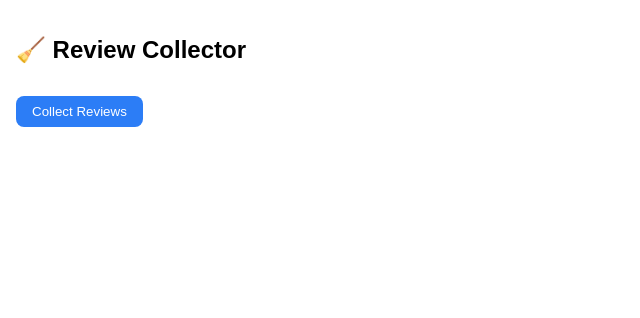
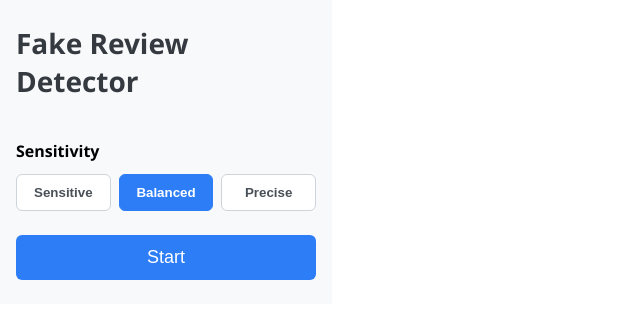
Before and after one commit to yungan9/VERITAS, a React (Vite) app: page / in a window 1280 px wide. Shown: the top 318 px of the page, without its empty margins (0-640 px from the left). Built offline with nearby package versions, Linux system fonts and the light colour scheme.

Commit message:
feat: add sensitivity UI

```diff
--- a/src/App.tsx
+++ b/src/App.tsx
@@ -1,4 +1,14 @@
+import { useState } from 'react';
+
+declare global {
+    interface Window {
+        sensitivity?: string;
+    }
+}
+
 function App() {
+    const [sensitivity, setSensitivity] = useState('medium');
+
     const handleClick = () => {
         chrome.tabs.query({ active: true, currentWindow: true }, (tabs) => {
             const tab = tabs[0];
@@ -6,28 +16,83 @@ function App() {
 
             chrome.scripting.executeScript({
                 target: { tabId: tab.id },
+                func: (sensitivity) => {
+                    window.sensitivity = sensitivity;
+                },
+                args: [sensitivity],
+            });
+
+            chrome.scripting.executeScript({
+                target: { tabId: tab.id },
                 files: ['content.js'],
             });
         });
-        console.log("실행");
     };
 
     return (
-        <div style={{ padding: '16px', fontFamily: 'sans-serif' }}>
-            <h2>🧹 Review Collector</h2>
+        <div
+            style={{
+                padding: '24px 16px',
+                fontFamily: 'Segoe UI, sans-serif',
+                background: '#f8f9fa',
+                display: 'flex',
+                flexDirection: 'column',
+                alignItems: 'flex-start',
+                gap: '24px',
+                width: '300px',
+
+            }}
+        >
+            <h2 style={{ fontSize: '28px', fontWeight: 'bold', color: '#343a40', margin: 0 }}>
+                Fake Review Detector
+            </h2>
+
+            <div style={{ width: '100%' }}>
+                <p style={{ fontWeight: 600, marginBottom: '12px' }}>Sensitivity</p>
+                <div style={{ display: 'flex', gap: '8px' }}>
+                    {[
+                        { label: 'Sensitive', value: 'low' },
+                        { label: 'Balanced', value: 'medium' },
+                        { label: 'Precise', value: 'high' },
+                    ].map(({ label, value }) => (
+                        <button
+                            key={value}
+                            onClick={() => setSensitivity(value)}
+                            style={{
+                                flex: 1,
+                                padding: '10px 0',
+                                borderRadius: '6px',
+                                border: '1px solid',
+                                borderColor: sensitivity === value ? '#2c7df6' : '#ced4da',
+                                backgroundColor: sensitivity === value ? '#2c7df6' : '#fff',
+                                color: sensitivity === value ? '#fff' : '#495057',
+                                fontWeight: 600,
+                                cursor: 'pointer',
+                                transition: 'all 0.2s ease-in-out',
+                            }}
+                        >
+                            {label}
+                        </button>
+                    ))}
+                </div>
+            </div>
+
             <button
                 onClick={handleClick}
                 style={{
-                    padding: '8px 16px',
+                    width: '100%',
+                    padding: '12px 0',
                     backgroundColor: '#2c7df6',
-                    color: 'white',
+                    color: '#ffffff',
                     border: 'none',
-                    borderRadius: '8px',
+                    borderRadius: '6px',
+                    fontSize: '18px',
+                    fontWeight: '500',
                     cursor: 'pointer',
-                    marginTop: '12px',
+                    transition: 'background-color 0.2s',
                 }}
             >
-                Collect Reviews
+                Start
             </button>
         </div>
     );
```
